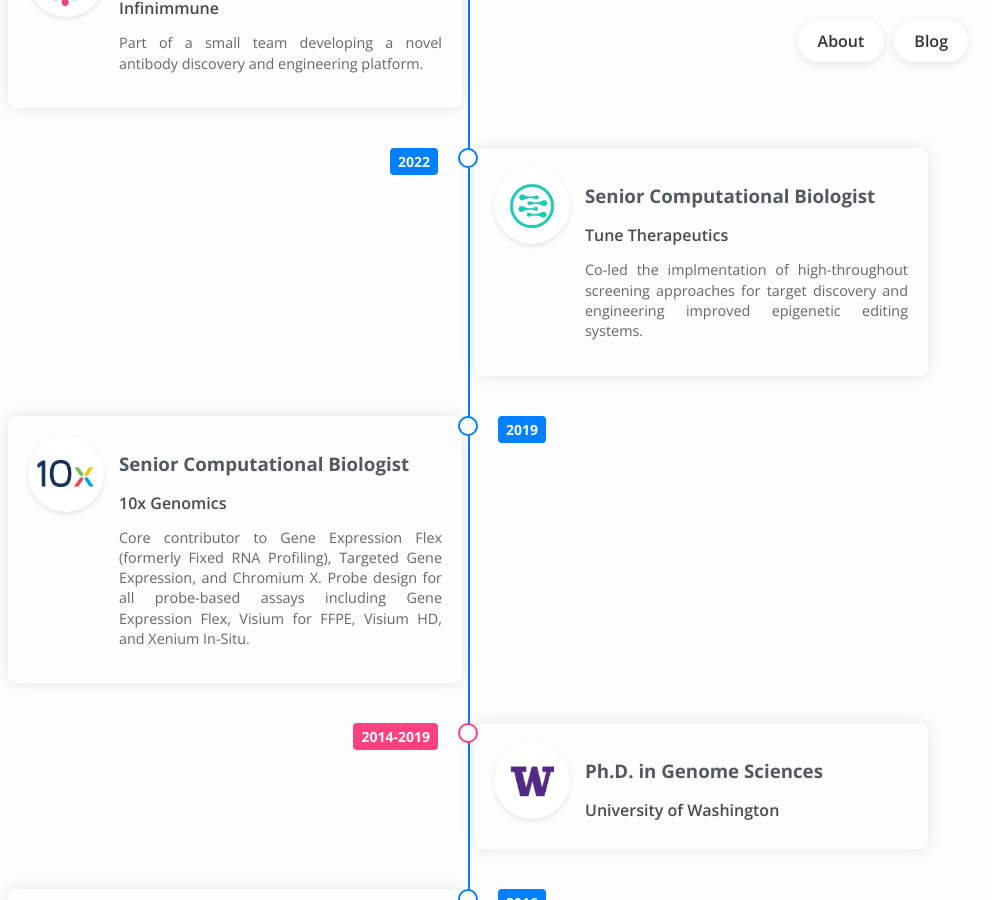
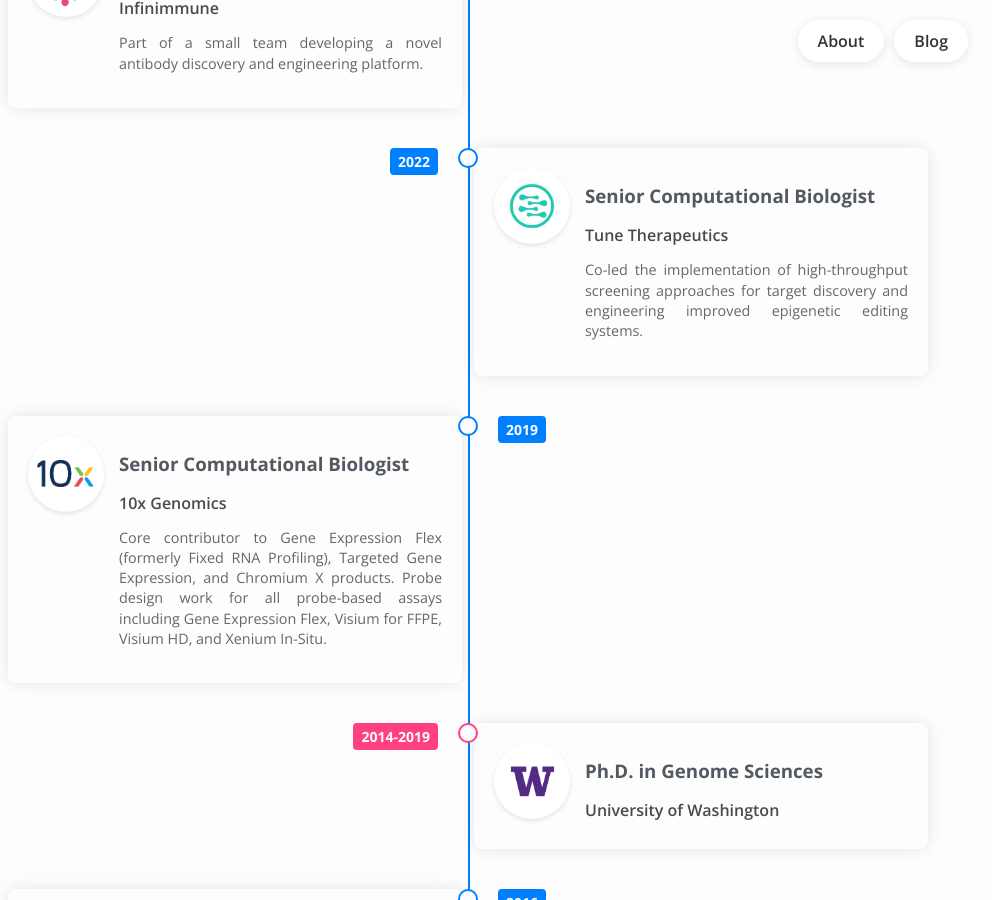
Before and after one commit to andrewhill157/personal-website, a Jekyll site: the page built from index.html, in a window 1280 px wide and 900 px high, scrolled down 570 px. Shown: the whole window, without its empty margins (172-1164 px from the left). Built offline with Jekyll 4.4.1, drawn with Linux system fonts in a browser that asks for light colours; nearby versions of some CDN libraries; some of the changed text lies outside the part shown.

Commit message:
Fixes a few typos

```diff
--- a/index.html
+++ b/index.html
@@ -53,7 +53,7 @@
             <div class="timeline-text-content">
               <h3>Senior Computational Biologist</h3>
               <p class="timeline-workplace">Tune Therapeutics</p>
-              <p class="timeline-description">Co-led the implmentation of high-throughout screening approaches for target discovery and engineering improved epigenetic editing systems.</p>
+              <p class="timeline-description">Co-led the implementation of high-throughput screening approaches for target discovery and engineering improved epigenetic editing systems.</p>
             </div>
           </div>
         </li>
@@ -67,7 +67,7 @@
             <div class="timeline-text-content">
               <h3>Senior Computational Biologist</h3>
               <p class="timeline-workplace">10x Genomics</p>
-              <p class="timeline-description">Core contributor to Gene Expression Flex (formerly Fixed RNA Profiling), Targeted Gene Expression, and Chromium X. Probe design for all probe-based assays including Gene Expression Flex, Visium for FFPE, Visium HD, and Xenium In-Situ.</p>
+              <p class="timeline-description">Core contributor to Gene Expression Flex (formerly Fixed RNA Profiling), Targeted Gene Expression, and Chromium X products. Probe design work for all probe-based assays including Gene Expression Flex, Visium for FFPE, Visium HD, and Xenium In-Situ.</p>
             </div>
           </div>
         </li>
@@ -149,7 +149,7 @@
             <div class="timeline-text-content">
               <h3>Undergraduate Researcher</h3>
               <p class="timeline-workplace">Biorobotics Lab, University of Washington</p>
-              <p class="timeline-description">Built robotic devices to enable charecterization of soft tissue mechanics.</p>
+              <p class="timeline-description">Built a robotic device to enable charecterization of soft tissue mechanics.</p>
             </div>
           </div>
         </li>
```
